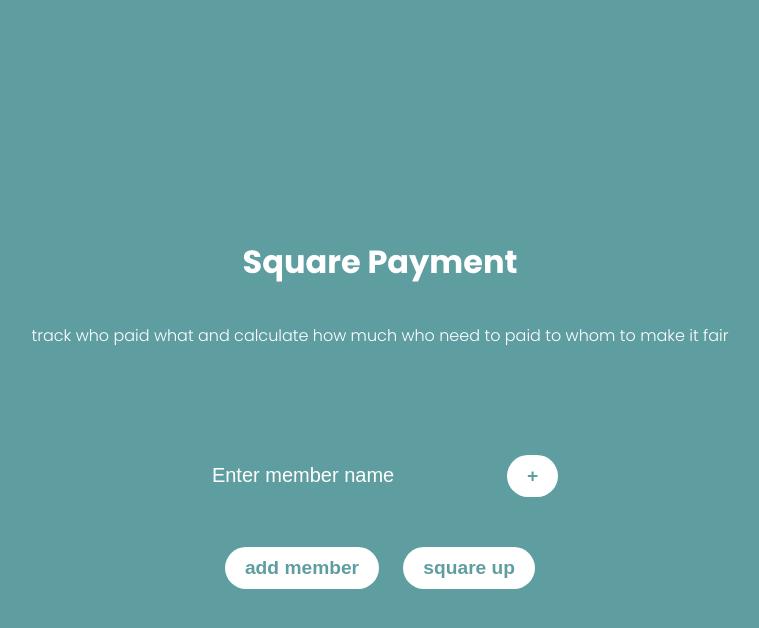
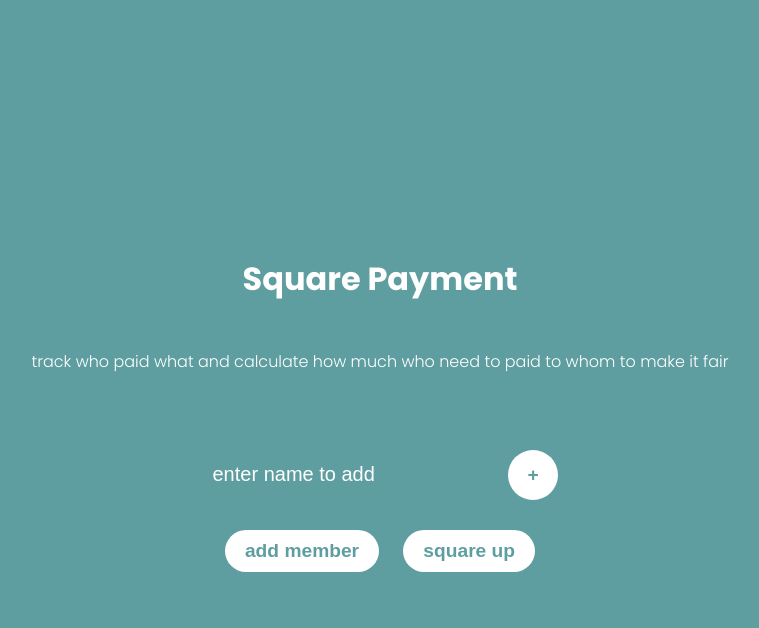
Before and after one commit to yoichiojima-2/ui-playground, a plain HTML site: page index.html in a window 1280 px wide. Both pictures are taken after a click on the button "add member". Shown: the whole page, without its empty margins (260-1019 px from the left). Drawn offline with Linux system fonts and the light colour scheme.

Commit message:
Refactor styling for title and member input button styling

```diff
--- a/index.html
+++ b/index.html
@@ -14,7 +14,7 @@
   </head>
   <body>
     <div id="app">
-      <h1>Square Payment</h1>
+      <h1 id="title">Square Payment</h1>
       <div id="description">
         <p>
           track who paid what and calculate how much who need to paid to whom to
@@ -22,7 +22,7 @@
         </p>
       </div>
       <div id="memberList" class="member-list"></div>
-      <div id="addMember" class="add-member"></div>
+      <div id="addMember"></div>
       <div>
         <button onclick="toggleMemberInput()">add member</button>
         <button onclick="squareUp()">square up</button>
--- a/script.js
+++ b/script.js
@@ -14,9 +14,10 @@ const showMemberInput = () => {
   input.id = "memberInput";
   input.type = "text";
   input.className = "member-input";
-  input.placeholder = "Enter member name";
+  input.placeholder = "enter name to add";
 
   const addButton = document.createElement("button");
+  addButton.id = "add-member-button";
   addButton.textContent = "+";
 
   addButton.onclick = () => {
@@ -38,6 +39,7 @@ const addMember = (memberName) => {
     console.log("No member name provided");
     return;
   }
+
   const memberNameList = document.getElementById("memberList");
 
   const container = document.createElement("div");
--- a/styles.css
+++ b/styles.css
@@ -48,23 +48,27 @@ button {
   height: 100vh;
 }
 
-#description {
-  margin-bottom: 50px;
+#title {
+  margin-bottom: 30px;
 }
 
-.add-member {
-  margin: 15px;
-  padding: 15px;
+#description {
+  margin-bottom: 10px;
+}
+
+#add-member-button {
+  height: 50px;
+  width: 50px;
 }
 
 .member-list {
   display: flex;
   flex-direction: column;
+  margin: 20px;
 }
 
 .member-container {
   display: flex;
-  margin-bottom: 20px;
 }
 
 .member-name {
@@ -77,3 +81,7 @@ button {
   background-color: rgba(255, 255, 255, 0);
   border: 1px solid white;
 }
+
+.member-entry {
+  margin-bottom: 10px;
+}
```
